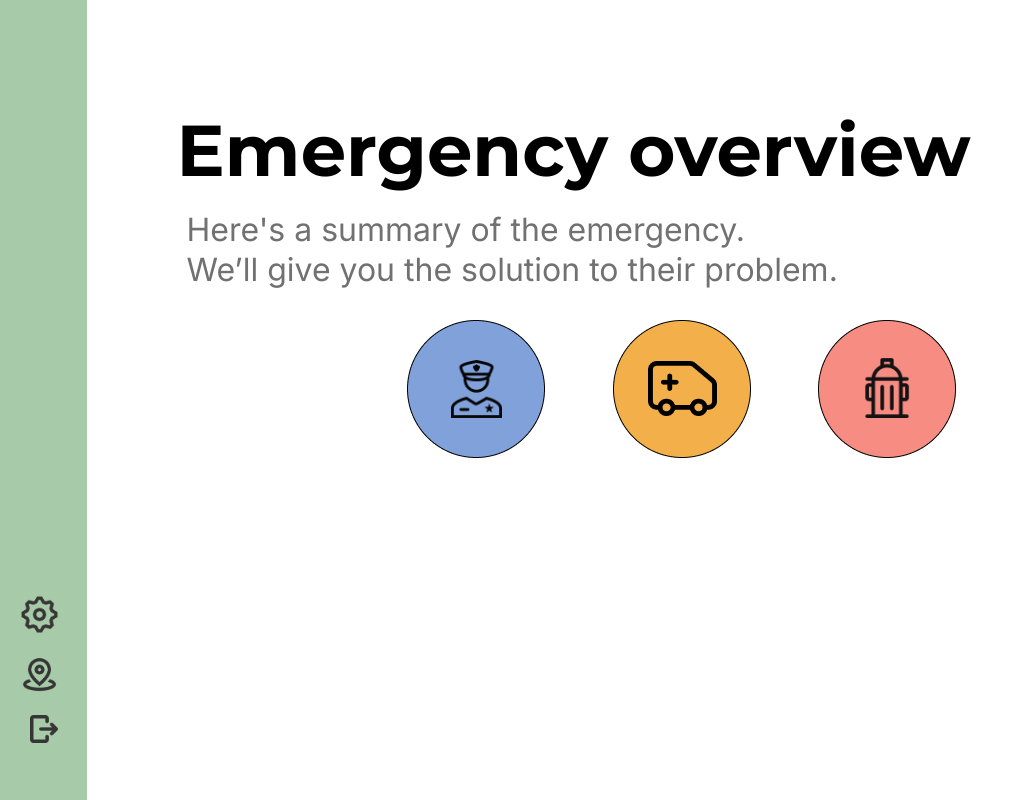
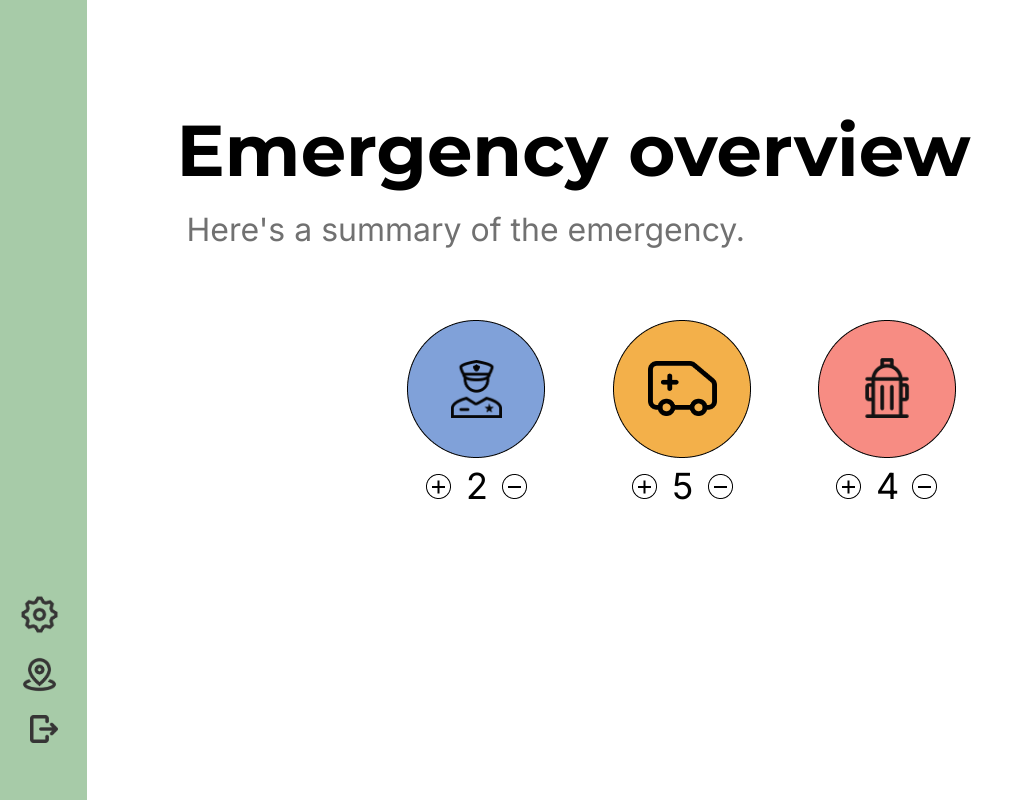
Before and after one commit to fiona-cai/Emergency-Services, a React (Create React App) app in the folder frontend/: page /overview in a window 1280 px wide. Shown: the whole page, without its empty margins (0-1013 px from the left). Built offline with nearby package versions, Linux system fonts and the light colour scheme; the HTML template or start-up script is replaced by a standard one.

Commit message:
emergency

```diff
--- a/frontend/src/App.css
+++ b/frontend/src/App.css
@@ -170,3 +170,72 @@ body{
   top: 320px;
   left: 818px;
 }
+
+.minusIcon {
+  width: 25px;
+  position:absolute;
+  top: 474px;
+  left: 426px;
+}
+
+.addIcon {
+  width: 25px;
+  position:absolute;
+  top: 474px;
+  left: 502px;
+}
+
+.minusIcon2 {
+  width: 25px;
+  position:absolute;
+  top: 474px;
+  left: 632px;
+}
+
+.addIcon2 {
+  width: 25px;
+  position:absolute;
+  top: 474px;
+  left: 708px;
+}
+
+.minusIcon3 {
+  width: 25px;
+  position:absolute;
+  top: 474px;
+  left: 836px;
+}
+
+.addIcon3 {
+  width: 25px;
+  position:absolute;
+  top: 474px;
+  left: 912px;
+}
+
+.polices {
+  position:absolute;
+  top: 428px;
+  left: 466px;
+  font-family: "Inter";
+  font-size: 36px;
+  font-weight: 400;
+}
+
+.medics {
+  position:absolute;
+  top: 428px;
+  left: 672px;
+  font-family: "Inter";
+  font-size: 36px;
+  font-weight: 400;
+}
+
+.fires {
+  position:absolute;
+  top: 428px;
+  left: 876px;
+  font-family: "Inter";
+  font-size: 36px;
+  font-weight: 400;
+}
--- a/frontend/src/Overview.js
+++ b/frontend/src/Overview.js
@@ -7,6 +7,8 @@ import health from './ambulance.png';
 import red from './Ellipse 6.png';
 import fire from './hydrant.png';
 import yellow from './Ellipse 7.png';
+import add from './Group 698.png';
+import minus from './Group 699.png';
 
 import exit from './exit.png';
 
@@ -19,7 +21,6 @@ function Overview() {
             <div className="rightContainer">
               <p className="title">Emergency overview</p>
               <p className="title2">Here's a summary of the emergency.</p>
-              <p className="title2">We’ll give you the solution to their problem.</p>
 
               <div className='addminus'>
               <img src={blue} alt="blue" className="blueIcon" />
@@ -28,6 +29,15 @@ function Overview() {
               <img src={health} alt="health" className="healthIcon" />
               <img src={yellow} alt="yellow" className="yellowIcon" />
               <img src={fire} alt="fire" className="fireIcon" />
+              <img src={add} alt="add" className="addIcon" />
+              <img src={minus} alt="minus" className="minusIcon" />
+              <img src={add} alt="add" className="addIcon2" />
+              <img src={minus} alt="minus" className="minusIcon2" />
+              <img src={add} alt="add" className="addIcon3" />
+              <img src={minus} alt="minus" className="minusIcon3" />
+              <h3 className='polices'>2</h3>
+              <h3 className='medics'>5</h3>
+              <h3 className='fires'>4</h3>
               </div>
             </div>
         </div>
```
Also changed, not shown: frontend/src/Group 698.png (added), frontend/src/Group 699.png (added).
